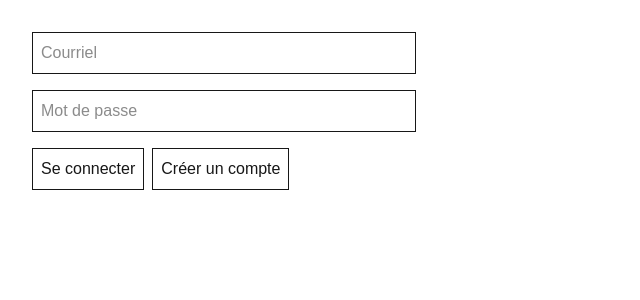
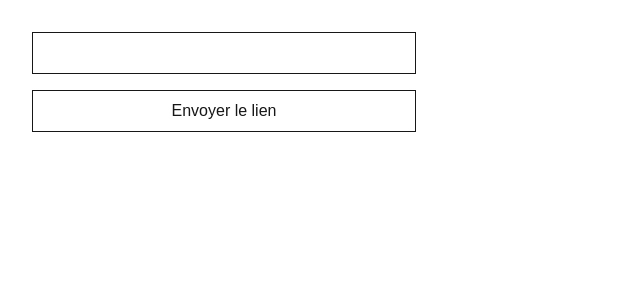
Before and after one commit to belhachmicharaf-tech/mon-projet, a Next.js app: page /login in a window 1280 px wide. Shown: the top 300 px of the page, without its empty margins (0-640 px from the left). Built offline with nearby package versions, Linux system fonts and the light colour scheme.

Commit message:
crud items

```diff
--- a/app/app/actions.ts
+++ b/app/app/actions.ts
@@ -1,5 +1,21 @@
 "use server";
+
+import { revalidatePath } from "next/cache";
+import { createClient } from "@/utils/supabase/server";
 
 export async function crier(texte: string) {
   return texte.toUpperCase();
 }
+
+export async function creerItem(content: string) {
+  const supabase = await createClient();
+  const { data: { user } } = await supabase.auth.getUser();
+  if (!user) throw new Error("Non connecté");
+
+  const { error } = await supabase
+    .from("items")
+    .insert({ content, user_id: user.id });
+
+  if (error) throw new Error(error.message);
+  revalidatePath("/app");
+}
--- a/app/app/form.tsx
+++ b/app/app/form.tsx
@@ -1,15 +1,14 @@
 "use client";
 
 import { useState } from "react";
-import { crier } from "./actions";
+import { creerItem } from "./actions";
 
-export default function Form() {
+export default function Form({ items }: { items: any[] }) {
   const [texte, setTexte] = useState("");
-  const [resultat, setResultat] = useState("");
 
   async function handleClick() {
-    const r = await crier(texte);
-    setResultat(r);
+    await creerItem(texte);
+    setTexte("");
   }
 
   return (
@@ -22,7 +21,11 @@ export default function Form() {
       <button className="border p-2" onClick={handleClick}>
         Envoyer
       </button>
-      <p>{resultat}</p>
+      <ul className="flex flex-col gap-2">
+        {items.map((it) => (
+          <li key={it.id} className="border p-2">{it.content}</li>
+        ))}
+      </ul>
     </div>
   );
 }
--- a/app/app/page.tsx
+++ b/app/app/page.tsx
@@ -8,10 +8,15 @@ export default async function App() {
   const { data: { user } } = await supabase.auth.getUser();
   if (!user) redirect("/login");
 
+  const { data: items } = await supabase
+    .from("items")
+    .select("*")
+    .order("created_at", { ascending: false });
+
   return (
     <div className="flex flex-col gap-4 p-8">
       <Logout />
-      <Form />
+      <Form items={items ?? []} />
     </div>
   );
 }
--- a/app/login/page.tsx
+++ b/app/login/page.tsx
@@ -1,60 +1,35 @@
 "use client";
 
 import { useState } from "react";
-import { useRouter } from "next/navigation";
 import { createClient } from "@/utils/supabase/client";
 
 export default function Login() {
   const [email, setEmail] = useState("");
-  const [password, setPassword] = useState("");
-  const [message, setMessage] = useState("");
-  const router = useRouter();
+  const [envoye, setEnvoye] = useState(false);
 
-  async function handleSignUp() {
+  async function handleLogin() {
     const supabase = createClient();
-    const { error } = await supabase.auth.signUp({ email, password });
-    if (error) setMessage(error.message);
-    else {
-      router.push("/app");
-      router.refresh();
-    }
+    const { error } = await supabase.auth.signInWithOtp({
+      email,
+      options: { emailRedirectTo: `${location.origin}/auth/confirm` },
+    });
+    if (error) alert(error.message);
+    else setEnvoye(true);
   }
 
-  async function handleSignIn() {
-    const supabase = createClient();
-    const { error } = await supabase.auth.signInWithPassword({ email, password });
-    if (error) setMessage(error.message);
-    else {
-      router.push("/app");
-      router.refresh();
-    }
-  }
+  if (envoye) return <p className="p-8">Regarde tes courriels.</p>;
 
   return (
     <div className="p-8 flex flex-col gap-4 max-w-md">
       <input
         className="border p-2"
         type="email"
-        placeholder="Courriel"
         value={email}
         onChange={(e) => setEmail(e.target.value)}
       />
-      <input
-        className="border p-2"
-        type="password"
-        placeholder="Mot de passe"
-        value={password}
-        onChange={(e) => setPassword(e.target.value)}
-      />
-      <div className="flex gap-2">
-        <button className="border p-2" onClick={handleSignIn}>
-          Se connecter
-        </button>
-        <button className="border p-2" onClick={handleSignUp}>
-          Créer un compte
-        </button>
-      </div>
-      {message && <p className="text-red-600">{message}</p>}
+      <button className="border p-2" onClick={handleLogin}>
+        Envoyer le lien
+      </button>
     </div>
   );
 }
```
